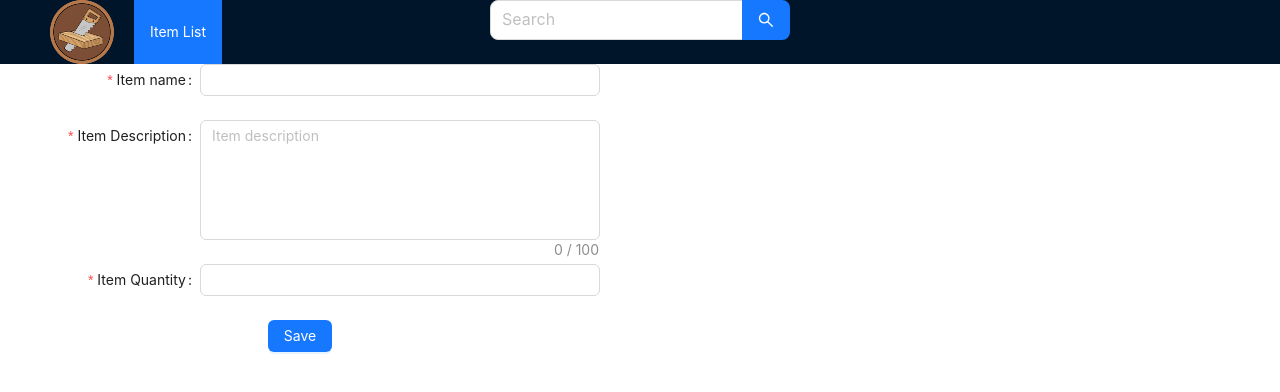
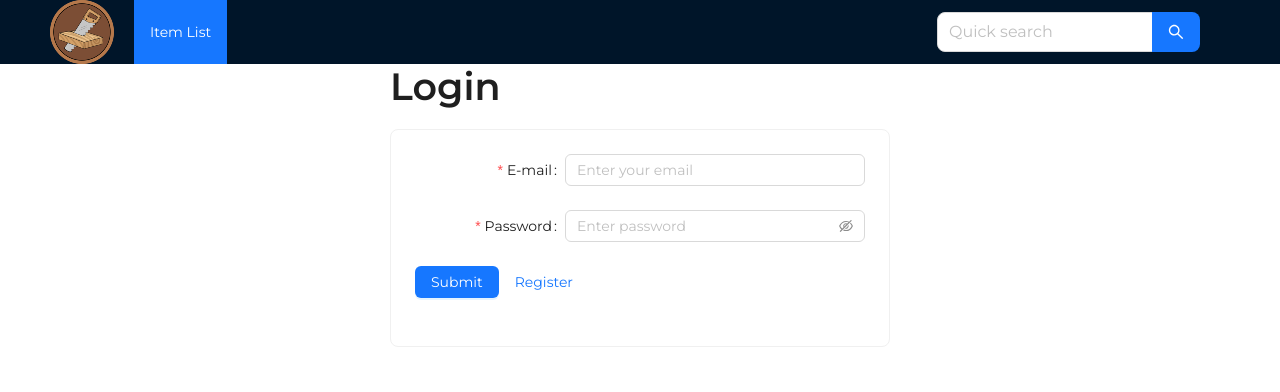
Before and after one commit to jayyasay/ecommerce, a React (Create React App) app: page /edit/1 in a window 1280 px wide. Shown: the top 392 px of the page. Built offline with nearby package versions, Linux system fonts and the light colour scheme; no server answers.

Commit message:
Search function implementation

```diff
--- a/public/index.html
+++ b/public/index.html
@@ -1,20 +1,21 @@
 <!DOCTYPE html>
 <html lang="en">
-  <head>
+
+<head>
     <meta charset="utf-8" />
     <link rel="icon" href="%PUBLIC_URL%/favicon.ico" />
     <meta name="viewport" content="width=device-width, initial-scale=1" />
     <meta name="theme-color" content="#000000" />
-    <meta
-      name="description"
-      content="Web site created using create-react-app"
-    />
+    <meta name="description" content="Web site created using create-react-app" />
     <link rel="apple-touch-icon" href="%PUBLIC_URL%/logo192.png" />
     <!--
       manifest.json provides metadata used when your web app is installed on a
       user's mobile device or desktop. See https://developers.google.com/web/fundamentals/web-app-manifest/
     -->
     <link rel="manifest" href="%PUBLIC_URL%/manifest.json" />
+    <link rel="preconnect" href="https://fonts.googleapis.com">
+    <link rel="preconnect" href="https://fonts.gstatic.com" crossorigin>
+    <link href="https://fonts.googleapis.com/css2?family=Montserrat:ital,wght@0,100;0,200;0,300;0,400;0,500;0,600;0,700;0,800;0,900;1,100;1,200;1,300;1,400;1,500;1,600;1,700;1,800;1,900&display=swap" rel="stylesheet">
     <!--
       Notice the use of %PUBLIC_URL% in the tags above.
       It will be replaced with the URL of the `public` folder during the build.
@@ -25,8 +26,9 @@
       Learn how to configure a non-root public URL by running `npm run build`.
     -->
     <title>React App</title>
-  </head>
-  <body>
+</head>
+
+<body>
     <noscript>You need to enable JavaScript to run this app.</noscript>
     <div id="root"></div>
     <!--
@@ -39,5 +41,6 @@
       To begin the development, run `npm start` or `yarn start`.
       To create a production bundle, use `npm run build` or `yarn build`.
     -->
-  </body>
+</body>
+
 </html>
--- a/src/App.js
+++ b/src/App.js
@@ -8,6 +8,7 @@ import { Routes, Route, BrowserRouter } from "react-router-dom";
 import ItemList from "./pages/ItemList";
 import Register from "./components/Register";
 import EditItem from "./pages/EditItem";
+import { ConfigProvider } from "antd";
 
 function App() {
   const [isLoggedIn, setIsLoggedIn] = useState(false);
@@ -28,15 +29,29 @@ function App() {
   }, []);
 
   return (
+    <ConfigProvider
+      theme={{
+        token: {
+          fontFamily: "Montserrat",
+        },
+      }}
+    >
       <BrowserRouter>
         <Navigation username={username} />
         <Routes>
-        <Route path="/" element={!isLoggedIn ? <Login /> : <FormProducts />} />
-        <Route path="/item-list" element={!isLoggedIn ? <Login /> : <ItemList />} />
+          <Route path="/" element={!isLoggedIn ? <Login /> : <ItemList />} />
+          <Route
+            path="/item-list"
+            element={!isLoggedIn ? <Login /> : <ItemList />}
+          />
           <Route path="/register" element={<Register />} />
-        <Route path="/edit/:id" element={<EditItem />} />
+          <Route
+            path="/edit/:id"
+            element={!isLoggedIn ? <Login /> : <EditItem />}
+          />
         </Routes>
       </BrowserRouter>
+    </ConfigProvider>
   );
 }
 
--- a/src/components/FormUpdate.js
+++ b/src/components/FormUpdate.js
@@ -3,7 +3,7 @@ import { useState, useMemo } from "react";
 import { useForm } from "react-hook-form";
 import { Form, Button, Input, Typography, message, Col, Row } from "antd";
 
-function FormUpdate({handleRefresh }) {
+function FormUpdate({ handleRefresh }) {
   const [messageApi, contextHolder] = message.useMessage();
 
   const [formReset] = Form.useForm();
@@ -122,7 +122,15 @@ function FormUpdate({handleRefresh }) {
               >
                 <Input name="itemQuantity" style={formStyle} />
               </Form.Item>
-              <Form.Item label="Upload image">
+              <Form.Item
+                label="Upload image"
+                rules={[
+                  {
+                    required: true,
+                    message: "Missing image",
+                  },
+                ]}
+              >
                 <input
                   type="file"
                   {...register("itemImage")}
--- a/src/components/Navigation.js
+++ b/src/components/Navigation.js
@@ -1,7 +1,7 @@
 import { Layout, Menu } from "antd";
 import axios from "axios";
 import { useState, useEffect } from "react";
-import { Link } from "react-router-dom";
+import { Link, useNavigate } from "react-router-dom";
 import { AutoComplete, Input } from "antd";
 
 const handleLogout = () => {
@@ -10,18 +10,20 @@ const handleLogout = () => {
 };
 
 const Navigation = ({ username }) => {
+  const navigate = useNavigate();
+
   const { Header } = Layout;
 
   const [options, setOptions] = useState([]);
   const [searchText, setSearchText] = useState("");
 
-  useEffect(() => {
-    const fetchData = async () => {
-      const result = await axios.get("http://localhost:3001/api/db/products");
-      setOptions(result.data.map((item) => ({ value: item.itemName })));
-    };
-    fetchData();
-  }, []);
+  // useEffect(() => {
+  //   const fetchData = async () => {
+  //     const result = await axios.get("http://localhost:3001/api/db/products");
+  //     setOptions(result.data.map((item) => ({ value: item.itemName })));
+  //   };
+  //   fetchData();
+  // }, []);
 
   const [user, setUser] = useState({});
   useEffect(() => {
@@ -47,12 +49,36 @@ const Navigation = ({ username }) => {
     fetchData();
   }, [username]);
 
-  const handleSearch = (value) => {
+  const handleSearch = async (value) => {
     setSearchText(value);
-    const filteredOptions = options.filter(
-      (option) => option.value.toLowerCase().indexOf(value.toLowerCase()) !== -1
-    );
-    setOptions(filteredOptions);
+    if (value === "") {
+      setOptions([]);
+    } else {
+      const result = await axios.get(`http://localhost:3001/api/db/products`);
+      const filteredOptions = result.data.filter((item) =>
+        item.itemName.toLowerCase().includes(value.toLowerCase())
+      );
+      setTimeout(() => {
+        if (value === "") {
+          setOptions([]);
+        } else {
+          setOptions(
+            filteredOptions.map((item) => ({
+              id: item._id,
+              value: item.itemName,
+            }))
+          );
+        }
+      }, 500);
+    }
+  };
+
+  const onSelect = async (value, option) => {
+    await axios
+      .get(`http://localhost:3001/api/db/products/${option.id}`)
+      .then((res) => {
+        navigate(`/edit/${res.data._id}`);
+      });
   };
 
   return (
@@ -95,10 +121,34 @@ const Navigation = ({ username }) => {
               alt="logo"
             />
           </Link>
+          <AutoComplete
+            options={options}
+            onSelect={onSelect}
+            onSearch={handleSearch}
+            style={{
+              marginRight: "30px",
+              float: "right",
+              height: "64px",
+              display: "flex",
+              alignItems: "center",
+            }}
+          >
+            <Input.Search
+              size="large"
+              value={searchText}
+              onChange={(event) => setSearchText(event.target.value)}
+              placeholder="Quick search"
+              enterButton
+            />
+          </AutoComplete>
           <Menu
             theme="dark"
             mode="horizontal"
             defaultSelectedKeys={["2"]}
+            style={{
+              display: "flex",
+              alignItems: "center",
+            }}
             items={[
               {
                 label: <Link to="/item-list">Item List</Link>,
@@ -107,29 +157,6 @@ const Navigation = ({ username }) => {
             ]}
           />
         </Header>
-        <AutoComplete
-          dropdownMatchSelectWidth={252}
-          style={{
-            width: "300px",
-            position: "absolute",
-            zIndex: 999,
-            left: 0,
-            right: 0,
-            marginLeft: "auto",
-            marginRight: "auto",
-          }}
-          options={options}
-          // onSelect={onSelect}
-          onSearch={handleSearch}
-        >
-          <Input.Search
-            size="large"
-            value={searchText}
-            onChange={(event) => setSearchText(event.target.value)}
-            placeholder="Search"
-            enterButton
-          />
-        </AutoComplete>
       </Layout>
     </>
   );
--- a/src/pages/EditItem.js
+++ b/src/pages/EditItem.js
@@ -2,11 +2,13 @@ import React, { useState, useEffect, useMemo } from "react";
 import axios from "axios";
 import { useParams } from "react-router-dom";
 import { useForm } from "react-hook-form";
-import { Form, Input, Button, Spin } from "antd";
+import { Form, Input, Button, Spin, Typography } from "antd";
 import { useNavigate } from "react-router-dom";
 
 function EditItem() {
   const { id } = useParams();
+
+  const { Title } = Typography;
 
   const { TextArea } = Input;
 
@@ -35,6 +37,9 @@ function EditItem() {
   });
 
   const [spin, setSpin] = useState(false);
+  const toggleSpin = (checked) => {
+    setSpin(checked);
+  };
 
   const handleChange = (event) => {
     setFormData({
@@ -81,6 +86,7 @@ function EditItem() {
   }, []);
 
   useEffect(() => {
+    setSpin(false)
     formReset.setFieldsValue({
       itemName: formData.itemName,
       itemDesc: formData.itemDesc,
@@ -90,6 +96,17 @@ function EditItem() {
 
   return (
     <>
+        <Spin spinning={spin} size="large">
+          <div
+            style={{
+              display: "flex",
+              justifyContent: "center",
+              alignItems: "center",
+              flexDirection: "column",
+              marginTop: "50px",
+            }}
+          >
+            <Title>Editing item {formData.itemName}</Title>
             <Form
               form={formReset}
               name="basic"
@@ -97,13 +114,13 @@ function EditItem() {
                 span: 8,
               }}
               wrapperCol={{
-          span: 16,
-        }}
-        style={{
-          maxWidth: 600,
+                span: 24,
               }}
               onFinish={handleSubmit(onSubmit)}
               autoComplete="off"
+              style={{
+                width: "800px",
+              }}
             >
               <Form.Item
                 name="itemName"
@@ -121,7 +138,9 @@ function EditItem() {
               </Form.Item>
               <Form.Item
                 label="Item Description"
-          rules={[{ required: true, message: "Please input your username!" }]}
+                rules={[
+                  { required: true, message: "Please input your username!" },
+                ]}
                 name="itemDesc"
               >
                 <TextArea
@@ -171,8 +190,9 @@ function EditItem() {
                   Save
                 </Button>
               </Form.Item>
-        {spin && <Spin />}
             </Form>
+          </div>
+        </Spin>
     </>
   );
 }
```
Lines whose indentation alone changed are shown as unchanged.
